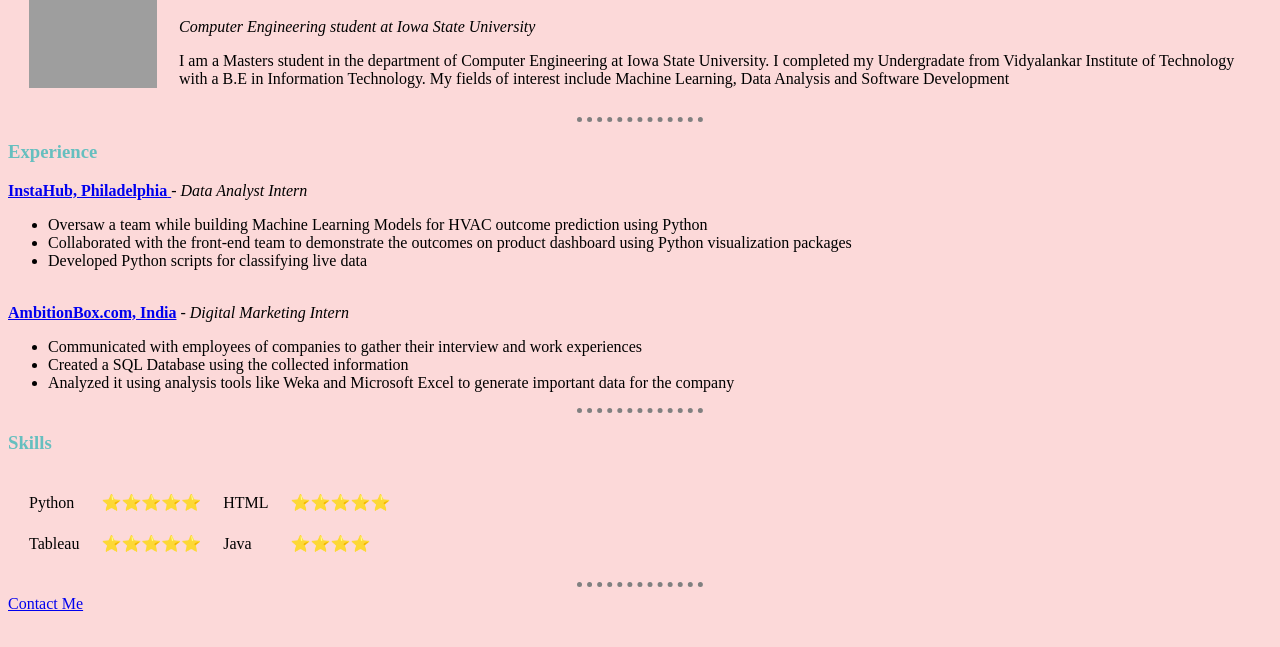
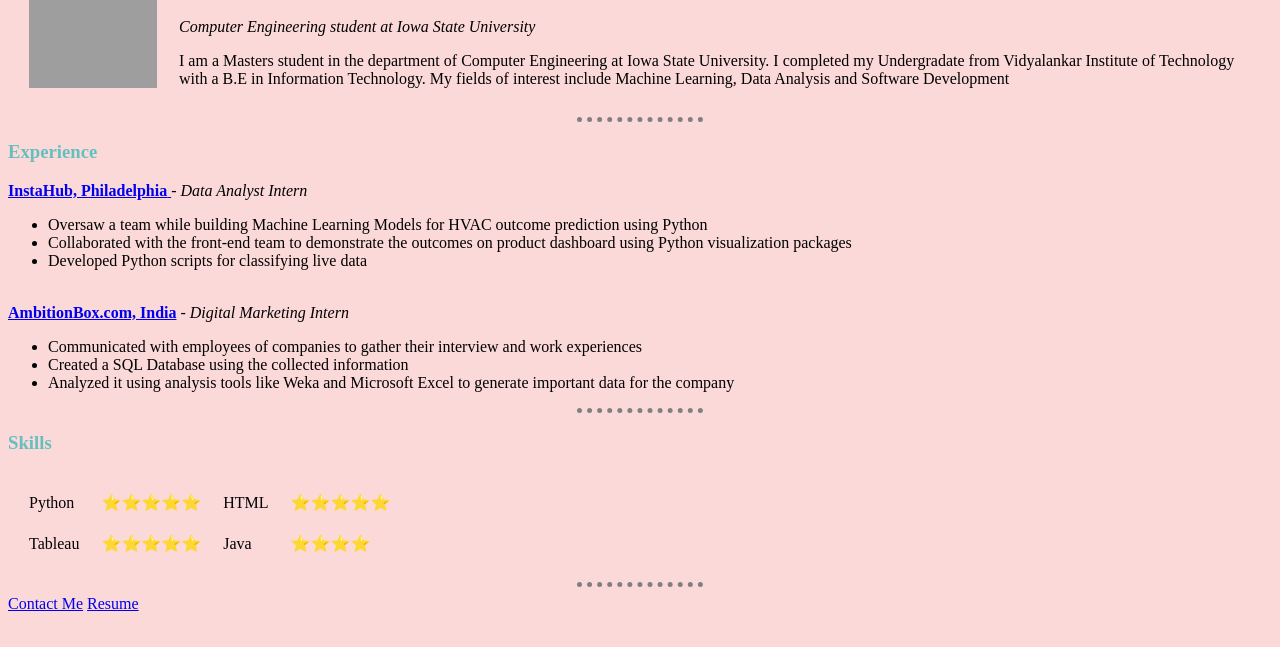
Before and after one commit to asandim9/Udemy_JavaScript_Bootcamp, a plain HTML site: page index.html in a window 1280 px wide. Shown: the part 69-716 px from the top of the page. Drawn offline with Linux system fonts and the light colour scheme; grey boxes are pictures that could not be loaded.

Commit message:
Resume uodate

```diff
--- a/index.html
+++ b/index.html
@@ -60,6 +60,7 @@
 
         <hr>
         <a href="contact_name.html" target="_blank">Contact Me</a>
+        <a href="Ameya_Sandim.pdf" target="_blank">Resume</a>
 
     </body>
 
```
Also changed, not shown: 1 other file.
